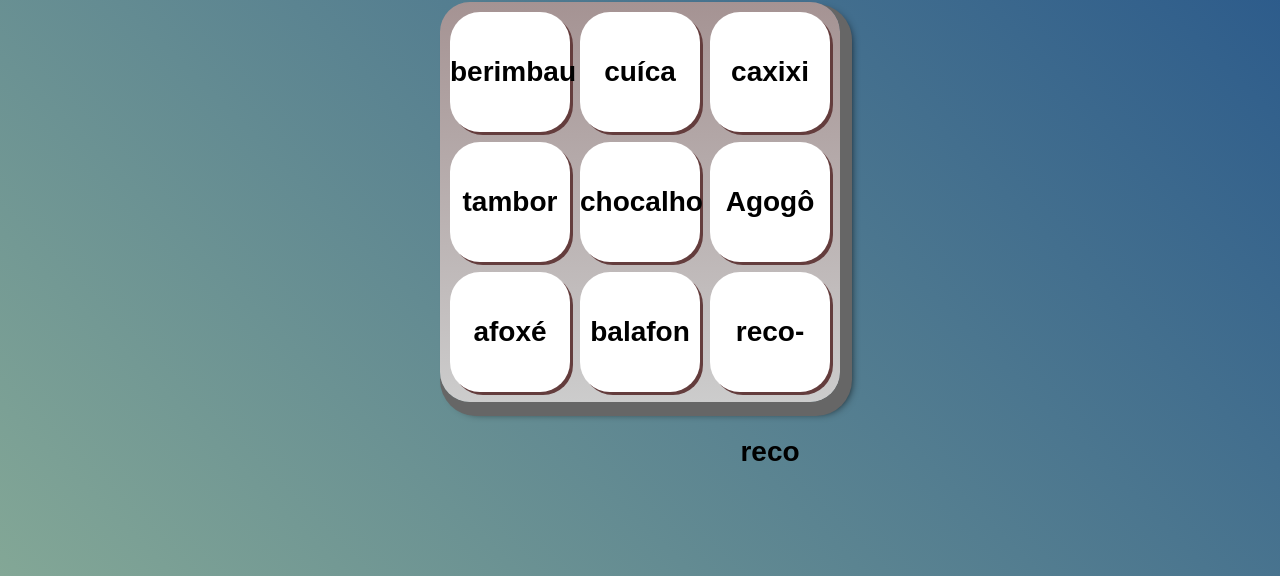
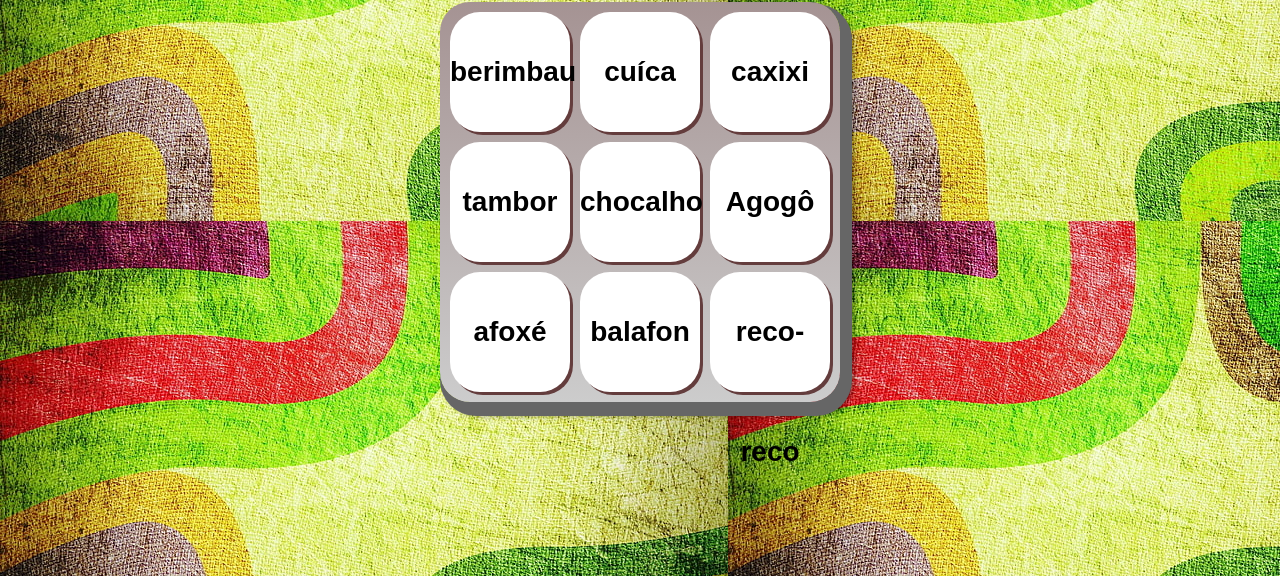
Before and after one commit to vivil1/sons-de-instrumentos-africanos-02, a plain HTML site: page index.html in a window 1280 px wide. Shown: the part 224-800 px from the top of the page. Drawn offline with Linux system fonts and the light colour scheme.

Commit message:
f t70pvb bvvgtu

```diff
--- a/css/estilo.css
+++ b/css/estilo.css
@@ -8,7 +8,7 @@
 
   body {
     align-items: center;
-    background: linear-gradient(45deg, #83a796 0%,#23538a 100%) ;
+    background-image: url("../images/arte.africana.jpg")  ;
     display: flex;
     justify-content: center;
     flex-direction: column;
```
